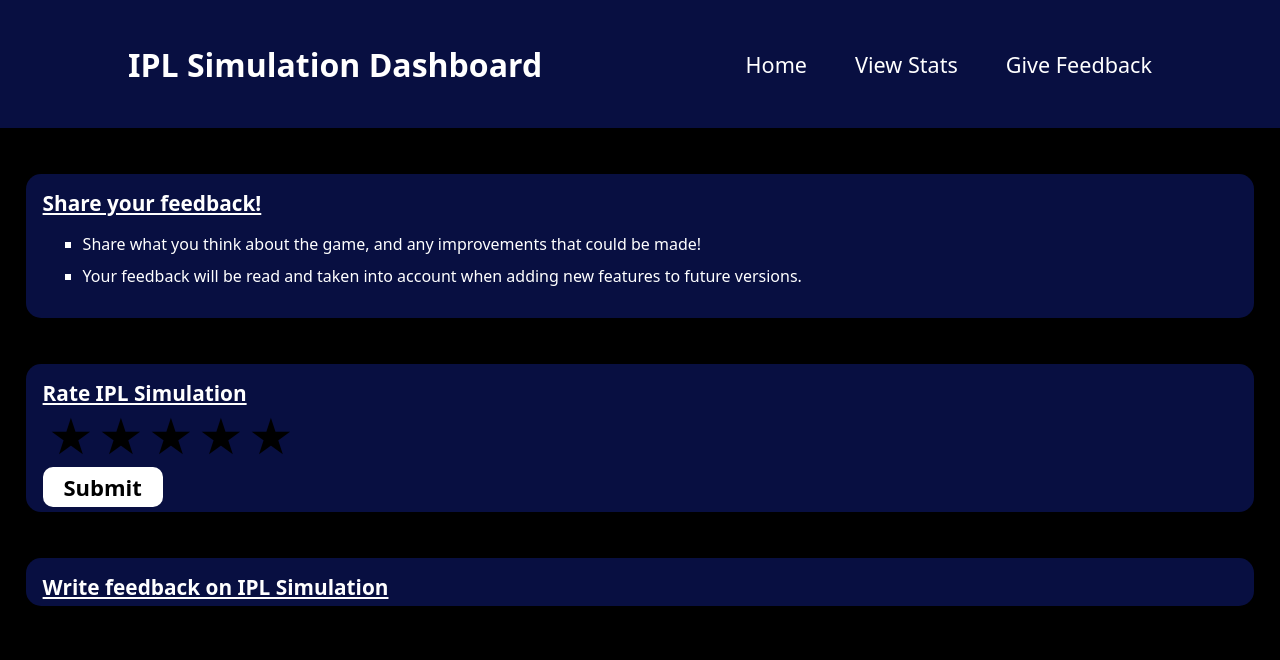
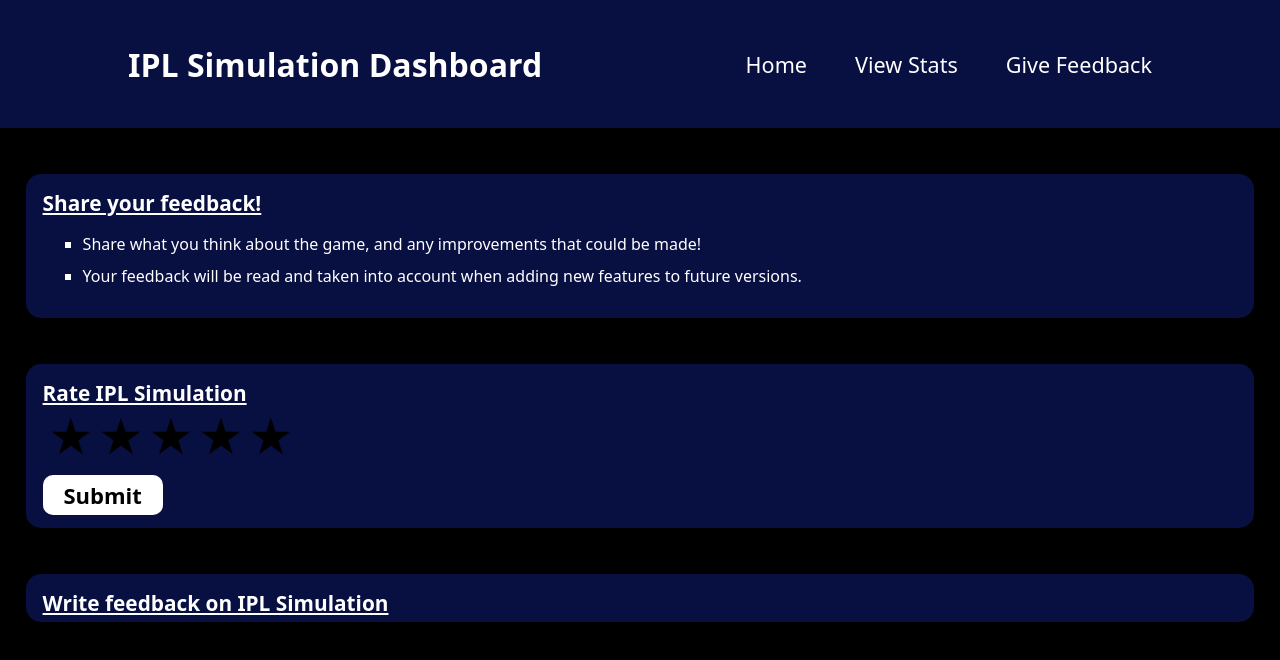
Before and after one commit to KW781/IPLSimulationDashboard, a React (Create React App) app: page /feedback-page in a window 1280 px wide. Shown: the top 660 px of the page. Built offline with nearby package versions, Linux system fonts and the light colour scheme.

Commit message:
added separators to submit button

```diff
--- a/src/components/SubmitButton.js
+++ b/src/components/SubmitButton.js
@@ -8,10 +8,12 @@ function SubmitButton() {
 
   return (
     <div>
+      <div className={classes.separator} />
       <button onClick={() => setSubmitted(true)}
               className={submitted ? classes.submitted : classes.unsubmitted}>
                 {submitted ? submittedText : unsubmittedText}
       </button>
+      <div className={classes.separator} />
     </div>
   );
 }
```
